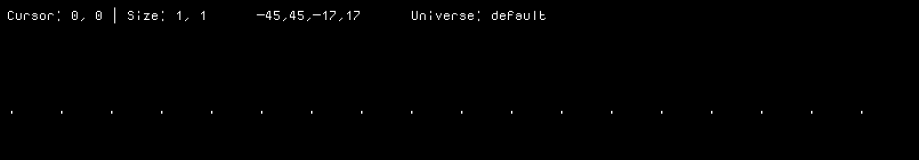
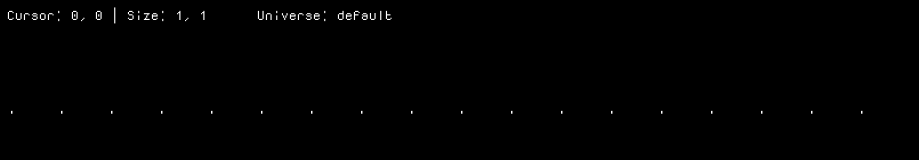
Before and after one commit to Bubobubobubobubo/Monocosm, a website built with Vite: page index.html in a window 1280 px wide. Shown: the top 160 px of the page, without its empty margins (0-919 px from the left). Built offline with nearby package versions, Linux system fonts and the light colour scheme.

Commit message:
Remove Visible Zone from command line

```diff
--- a/index.html
+++ b/index.html
@@ -11,7 +11,7 @@
   <body>
     <div id="interface">
         <p id="cursor">Cursor: 0, 0</p>
-        <p id="visibleZone">Visible: 0, 0</p>
+        <!-- <p id="visibleZone">Visible: 0, 0</p> -->
         <p id="universe">Universe: default</p>
     </div>
     <div id="cmd">
--- a/src/index.ts
+++ b/src/index.ts
@@ -3,7 +3,6 @@ import type { OutputType, SavedContext } from './Application.js';
 
 let application: Application = new Application('text');
 let cursor: HTMLElement = document.getElementById("cursor");
-let visible_zone: HTMLElement = document.getElementById("visibleZone");
 let universe: HTMLElement = document.getElementById("universe");
 let prompt: HTMLElement = document.getElementById("prompt");
 
@@ -28,9 +27,7 @@ window.onbeforeunload = function(event): null {
 function loop() {
     if(application.redraw) {
         cursor.innerHTML = application.context.cursor.toString();
-        visible_zone.innerHTML = application.context.camera.getVisibleZoneToString();
         universe.innerHTML = `Universe: ${application.context.current_table}`;
-        prompt.innerHTML = `$ ${application.input.current_command}`;
         zone.innerHTML = drawScreen();
     }
     window.requestAnimationFrame(loop);
```
